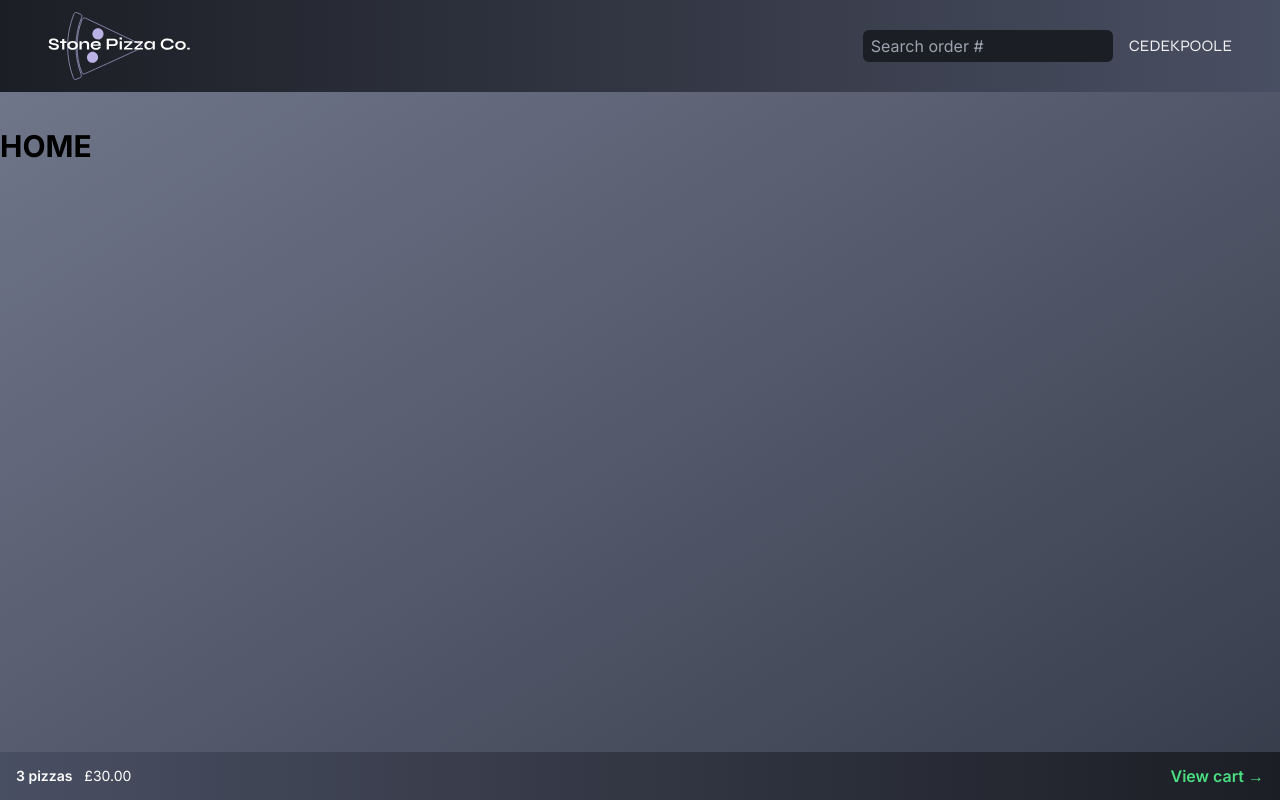
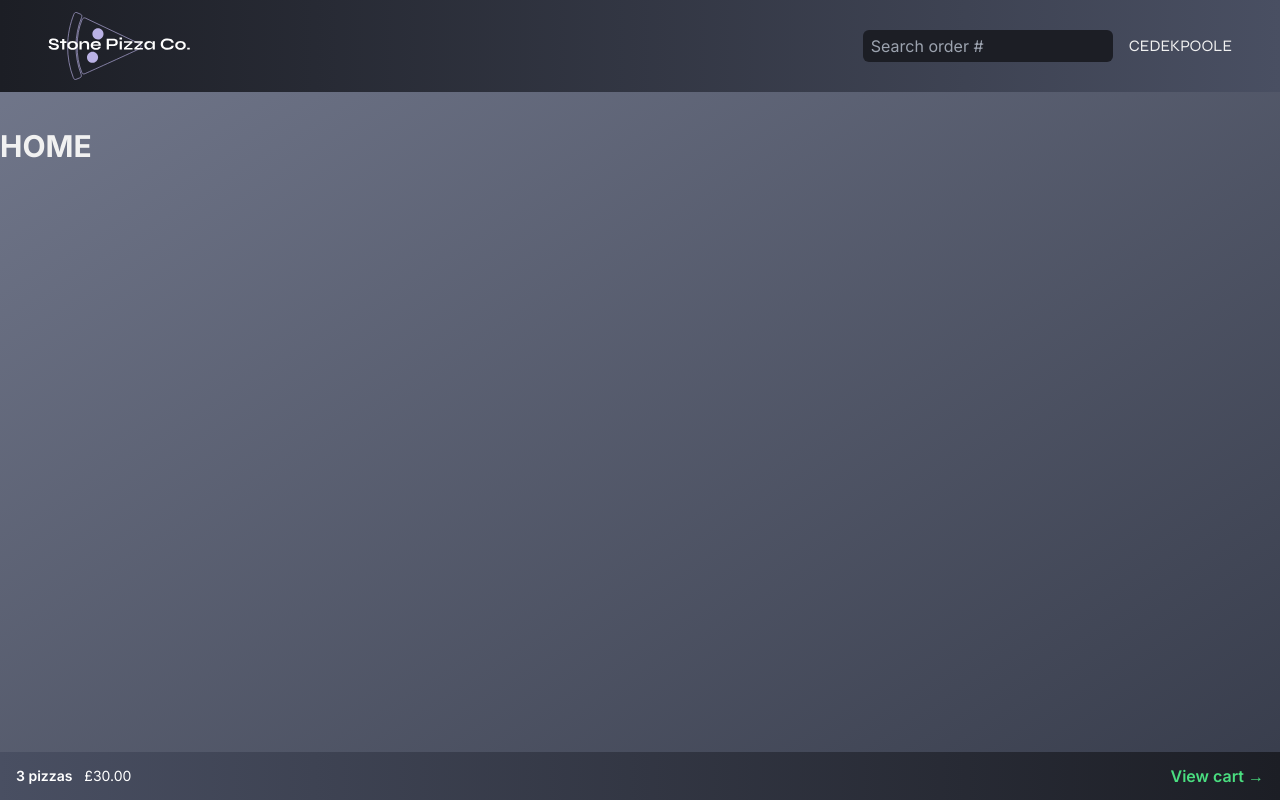
Before and after one commit to cedekpoole/stone-pizza-co, a React (Vite) app: page / in a window 1280 px wide. Built offline with nearby package versions, Linux system fonts and the light colour scheme.

Commit message:
change default text color

```diff
--- a/src/index.css
+++ b/src/index.css
@@ -7,4 +7,5 @@
 :root {
   background: linear-gradient(to bottom right, #73798d, #373c4b);
   padding-bottom: 4rem;
+  color: #f1f1f1;
 }
```
